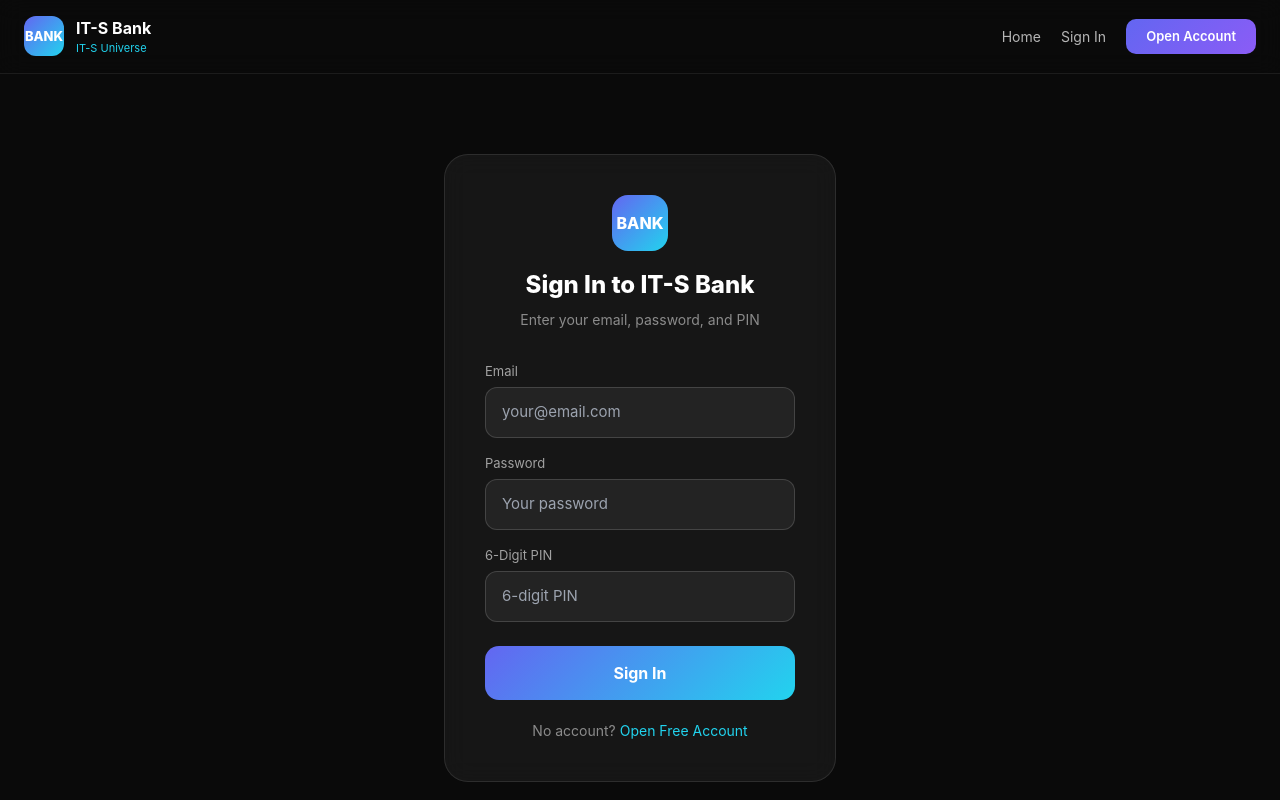
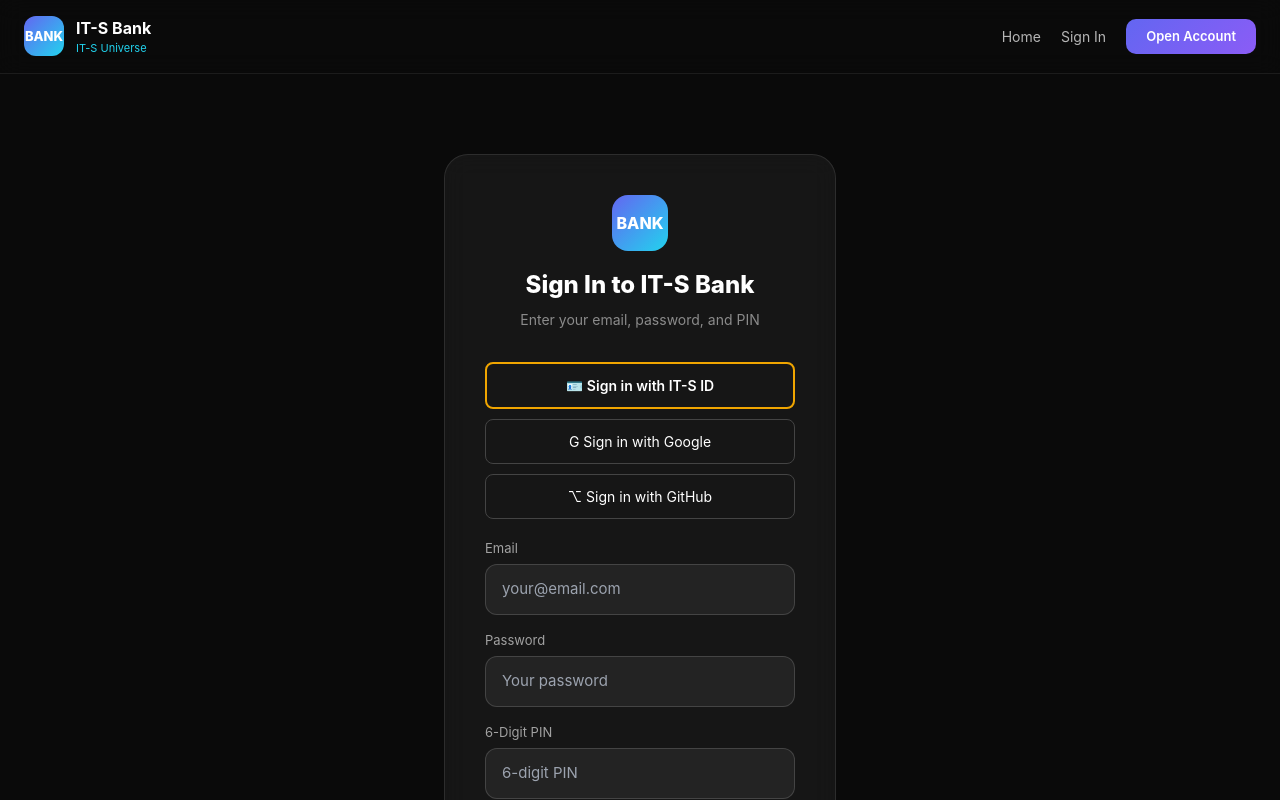
Before and after one commit to Seengar-ITS/IT-S-Bank, a Next.js app: page /login in a window 1280 px wide. Shown: the top 800 px of the page. Built offline with nearby package versions, Linux system fonts and the light colour scheme.

Commit message:
feat: inject IT-S ID1 + Google + GitHub OAuth buttons

```diff
--- a/app/login/page.tsx
+++ b/app/login/page.tsx
@@ -1,3 +1,4 @@
+// IT-S OAuth Component — injected
 'use client'
 import { useState } from 'react'
 
@@ -24,7 +25,15 @@
           <p style={{ color: 'rgba(255,255,255,0.5)', fontSize: 14 }}>Enter your email, password, and PIN</p>
         </div>
 
-        <form onSubmit={handleLogin}>
+
+      {/* IT-S OAuth Buttons — Future Feature */}
+      <div style={{display:'flex',flexDirection:'column',gap:'10px',marginBottom:'20px'}}>
+        <button onClick={()=>{window.location.href=`https://its-id.vercel.app/oauth/authorize?redirect_uri=${encodeURIComponent(window.location.origin+'/auth/callback')}&scope=openid+profile+email`}} style={{padding:'11px',borderRadius:'8px',border:'2px solid #f0a500',background:'transparent',color:'white',fontWeight:'600',cursor:'pointer',width:'100%',fontSize:'14px'}}>🪪 Sign in with IT-S ID</button>
+        <button onClick={()=>{window.location.href=`https://its-id.vercel.app/oauth/authorize?provider=google&redirect_uri=${encodeURIComponent(window.location.origin+'/auth/callback')}`}} style={{padding:'11px',borderRadius:'8px',border:'1px solid #444',background:'transparent',color:'white',cursor:'pointer',width:'100%',fontSize:'14px'}}>G  Sign in with Google</button>
+        <button onClick={()=>{window.location.href=`https://its-id.vercel.app/oauth/authorize?provider=github&redirect_uri=${encodeURIComponent(window.location.origin+'/auth/callback')}`}} style={{padding:'11px',borderRadius:'8px',border:'1px solid #444',background:'transparent',color:'white',cursor:'pointer',width:'100%',fontSize:'14px'}}>⌥ Sign in with GitHub</button>
+      </div>
+      {/* or continue with email */}
+      <form onSubmit={handleLogin}>
           {[
             { key: 'email', label: 'Email', type: 'email', placeholder: 'your@email.com' },
             { key: 'password', label: 'Password', type: 'password', placeholder: 'Your password' },
```
